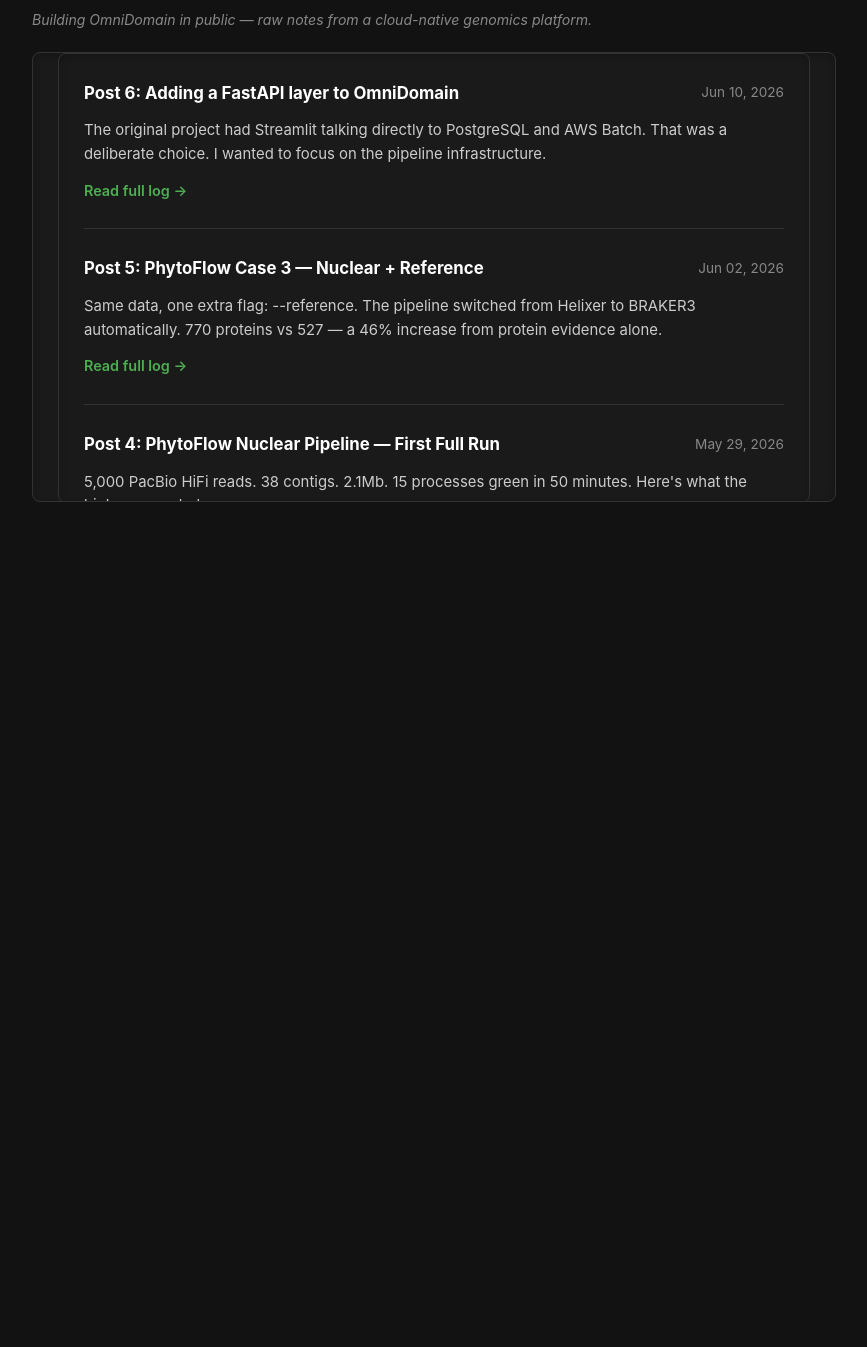
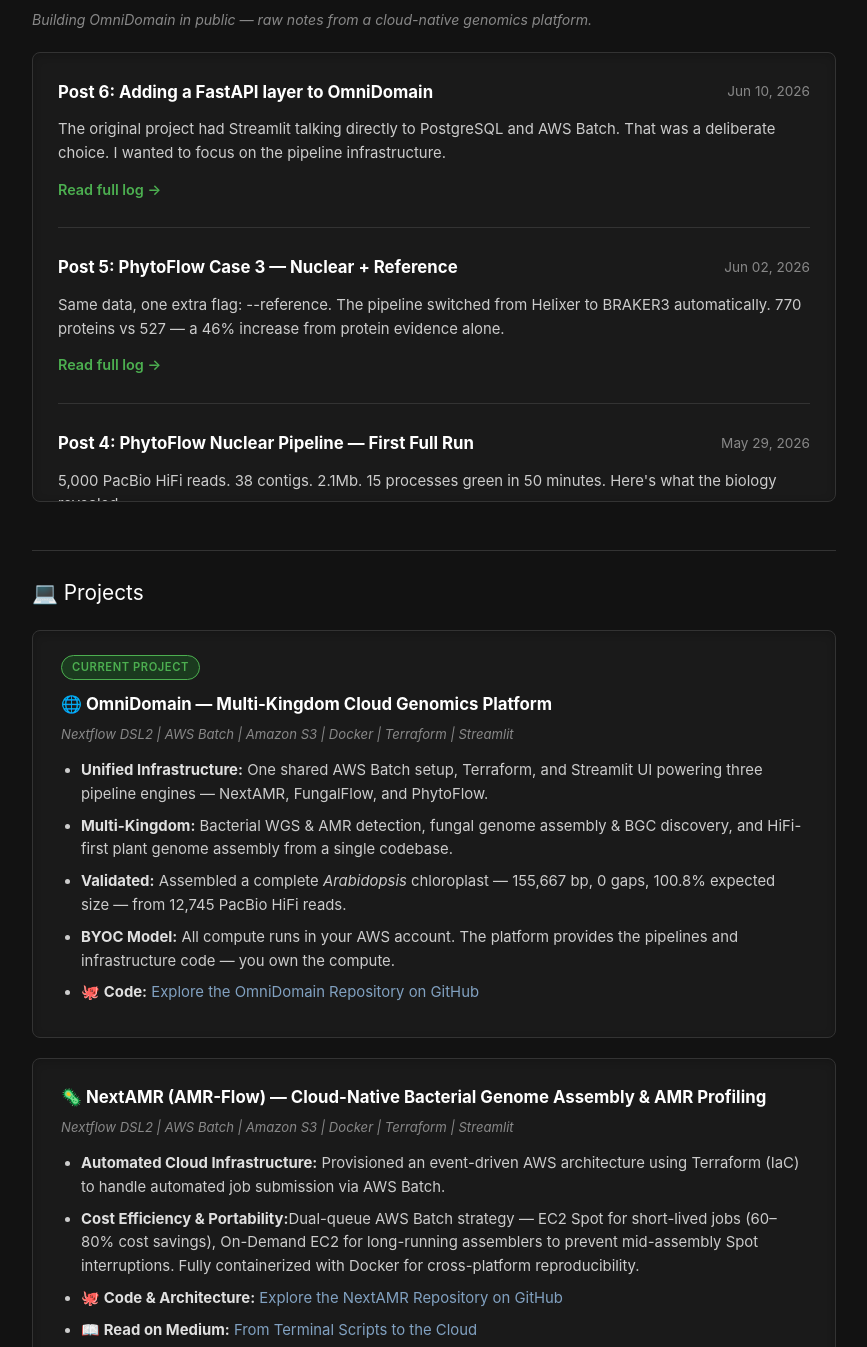
Before and after one commit to NaouelEldjouher/NaouelEldjouher.github.io, a Jekyll site: the page built from index.html, in a window 1280 px wide and 1400 px high, scrolled down 343 px, cut to the strip 0-1347 px from the top of the window. Shown: the whole strip, without its empty margins (206-1073 px from the left). Built offline with Jekyll 4.4.1, drawn with Linux system fonts in a browser that asks for light colours; before the commit the page ends 973 px from its top, so only the background shows below that; some of the changed text lies outside the part shown.

Commit message:
Update index.html

```diff
--- a/index.html
+++ b/index.html
@@ -220,7 +220,6 @@
   <div class="section-title">🧬 OmniDomain Build Logs</div>
   <div class="section-sub">Building OmniDomain in public — raw notes from a cloud-native genomics platform.</div>
   <div class="feed-container">
-  <div class="feed-container">
     <div class="feed-item">
       <div class="feed-header">
         <span class="feed-title">Post 6: Adding a FastAPI layer to OmniDomain</span>
@@ -268,9 +267,10 @@
       <div class="feed-body">After finishing NextAMR, I'm expanding to fungi and plants. OmniDomain is a unified Nextflow + AWS Batch platform for bacterial, fungal, and plant genomics — one shared infrastructure, three pipeline engines.</div>
       <a href="/2026-05-20-omnidomain-day-1/" class="read-more">Read full log &rarr;</a>
     </div>
+   </div>
   </div>
 <hr>
-<hr>
+
 
 <div class="section">
   <div class="section-title">💻 Projects</div>
```
